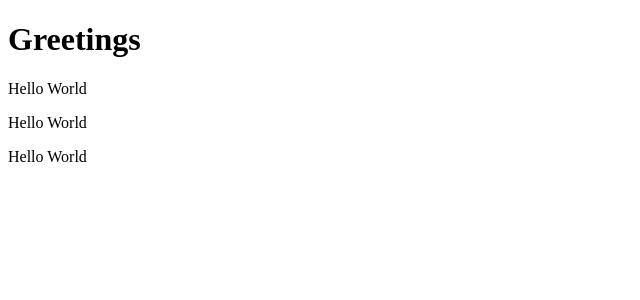
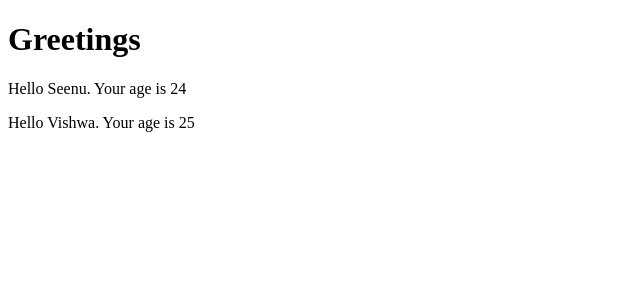
Before and after one commit to Seenu1702/myprofile, a React (Vite) app: page / in a window 1280 px wide. Shown: the top 300 px of the page, without its empty margins (0-640 px from the left). Built offline with nearby package versions, Linux system fonts and the light colour scheme.

Commit message:
passing data through props

```diff
--- a/src/App.jsx
+++ b/src/App.jsx
@@ -1,7 +1,7 @@
-const Hello = () => {
+const Hello = (props) => {
   return(
     <div>
-      <p>Hello World</p>
+      <p>Hello { props.name }. Your age is { props.age }</p>
     </div>
   )
 }
@@ -11,9 +11,8 @@ const App = () =>{
   return(
     <div>
       <h1>Greetings</h1>
-      <Hello />
-      <Hello />
-      <Hello />
+      <Hello name='Seenu' age='24'/>
+      <Hello name='Vishwa' age='25'/>
     </div>
   )
 
```
